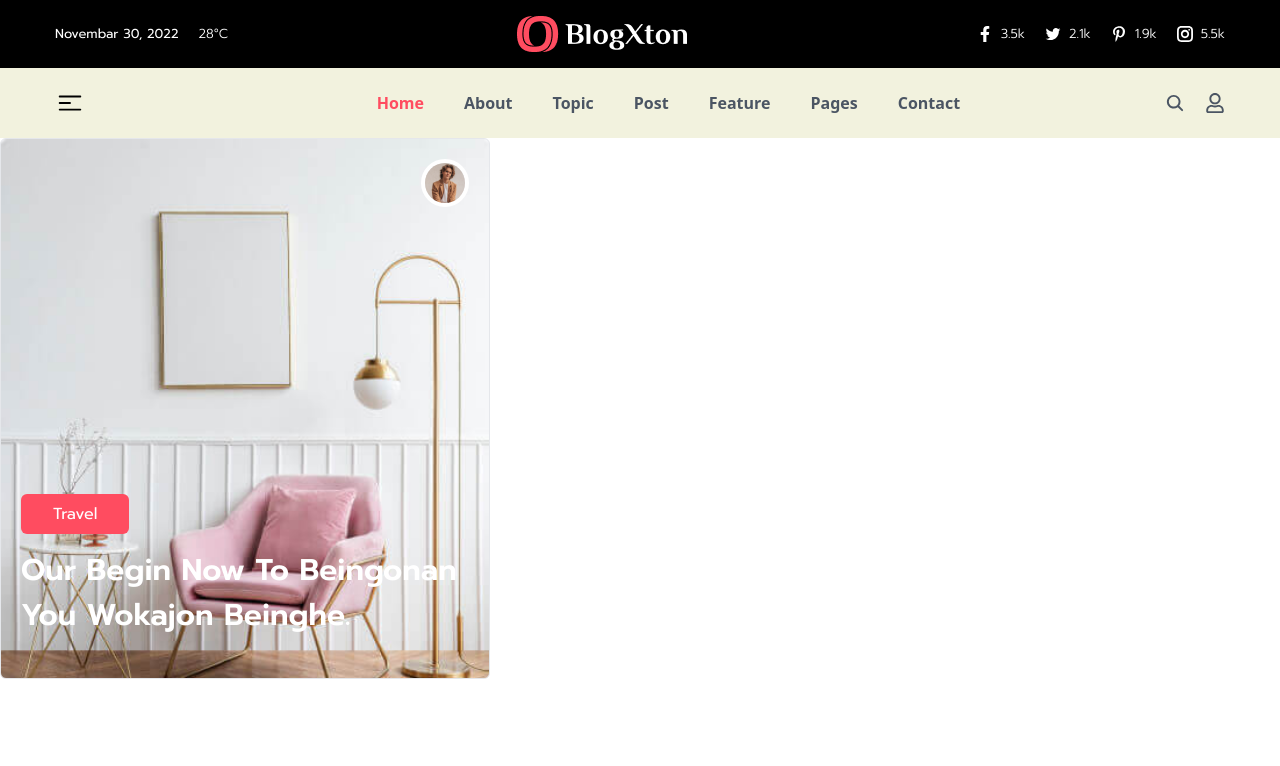
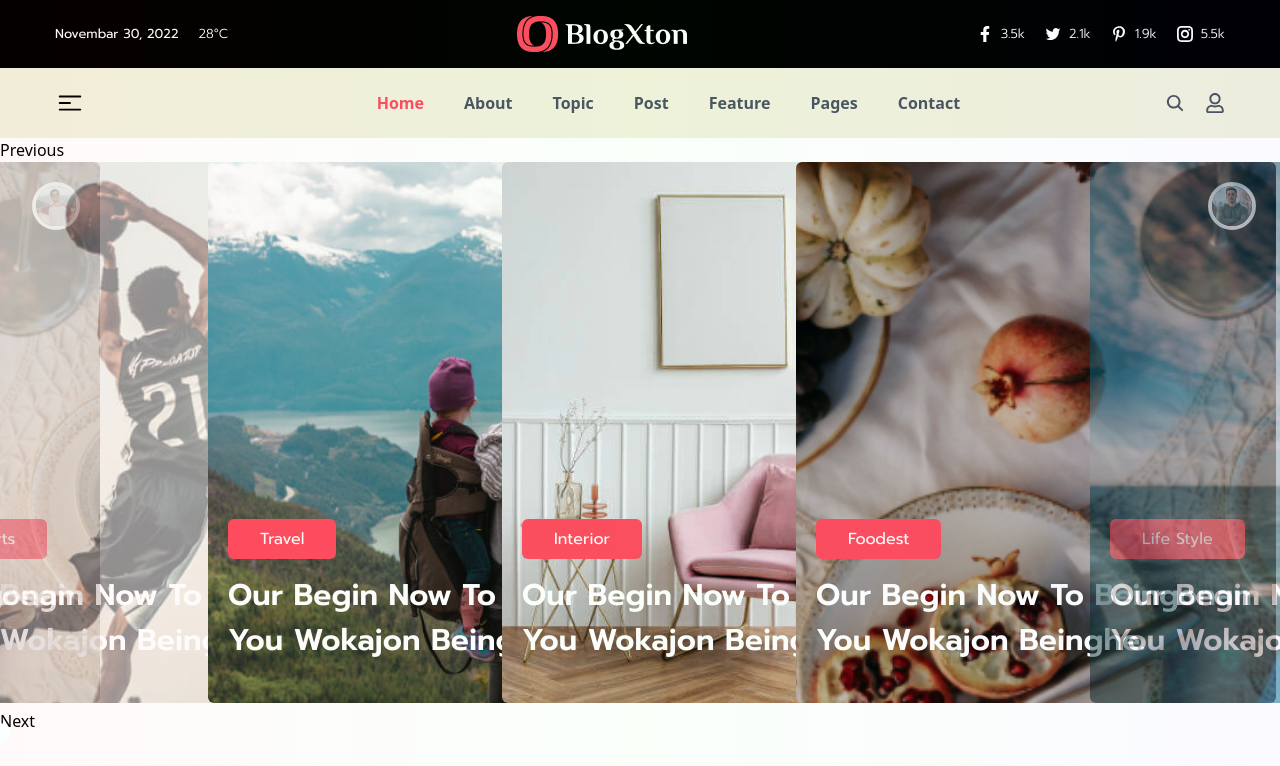
Before and after one commit to shoriful-dev/BlogXton, a React (Vite) app: page / in a window 1280 px wide. Shown: the top 766 px of the page. Built offline with nearby package versions, Linux system fonts and the light colour scheme.

Commit message:
Banner part Comolete

```diff
--- a/package.json
+++ b/package.json
@@ -14,12 +14,15 @@
     "react": "19.0.0",
     "react-dom": "19.0.0",
     "react-icons": "^5.4.0",
-    "react-router-dom": "^7.1.5"
+    "react-router-dom": "^7.1.5",
+    "react-slick": "^0.30.3",
+    "slick-carousel": "^1.8.1"
   },
   "devDependencies": {
     "@eslint/js": "^9.17.0",
     "@types/react": "^18.3.18",
     "@types/react-dom": "^18.3.5",
+    "@types/react-slick": "^0.23.13",
     "@vitejs/plugin-react": "^4.3.4",
     "autoprefixer": "^10.4.20",
     "eslint": "^9.17.0",
--- a/src/components/BannerCart.tsx
+++ b/src/components/BannerCart.tsx
@@ -3,10 +3,17 @@ import Badge from './Badge';
 import { LuClock, LuDot } from 'react-icons/lu';
 import { FaArrowRightLong } from 'react-icons/fa6';
 
-const BannerCart = ({imgSrc = '', btnText = ''}) => {
+const BannerCart = ({ imgSrc = '', btnText = '', bannerImage = '' }) => {
   return (
-    <>
-      <div className="bg-BannerImage1 w-[490px] h-[541px] border bg-cover rounded-md relative group">
+    <div
+      className="w-[480px] h-[541px] rounded-md relative group overflow-hidden"
+      style={{
+        backgroundImage: `url(${bannerImage})`,
+        backgroundSize: 'cover',
+        backgroundPosition: 'center',
+        backgroundRepeat: 'no-repeat',
+      }}
+    >
       <BannerRound ImgSrc={imgSrc} className="relative" />
       <div className="px-5">
         <Badge btnText={btnText} className="bottom-36 absolute" />
@@ -14,8 +21,8 @@ const BannerCart = ({imgSrc = '', btnText = ''}) => {
           Our Begin Now To Beingonan You Wokajon Beinghe.
         </h3>
       </div>
-        <div className="w-[490px] h-[210px] absolute bottom-[-50px] opacity-0 group-hover:opacity-100 group-hover:bottom-0 duration-500 group-hover:bg-white">
-          <div className="w-[400px] ml-10 border mt-5 rounded-lg flex justify-between items-center px-3">
+      <div className="w-full h-[210px] absolute bottom-[-50px] opacity-0 group-hover:opacity-100 group-hover:bottom-0 duration-500 group-hover:bg-white">
+        <div className="w-[90%] mx-auto border mt-5 rounded-lg flex justify-between items-center px-3">
           <div className="flex items-center space-x-2">
             <h3 className="text-[15px] font-medium font-Inter">
               By Luke Julian
@@ -25,9 +32,7 @@ const BannerCart = ({imgSrc = '', btnText = ''}) => {
             <LuDot className="text-red text-xl" />
           </span>
           <div className="flex items-center space-x-2">
-              <h3 className="text-[15px] font-medium font-Inter">
-                Nov 22, 2022
-              </h3>
+            <h3 className="text-[15px] font-medium font-Inter">Nov 22, 2022</h3>
           </div>
           <span>
             <LuDot className="text-red text-xl" />
@@ -53,7 +58,6 @@ const BannerCart = ({imgSrc = '', btnText = ''}) => {
         </div>
       </div>
     </div>
-    </>
   );
 };
 
--- a/src/index.css
+++ b/src/index.css
@@ -3,3 +3,50 @@
 @tailwind base;
 @tailwind components;
 @tailwind utilities;
+
+.cursor-controlled-slider {
+  cursor: none;
+}
+
+.cursor-controlled-slider .slick-list {
+  overflow: visible;
+}
+
+.cursor-controlled-slider .slick-slide {
+  transition: transform 0.3s ease, opacity 0.3s ease;
+  opacity: 0.5;
+}
+
+.cursor-controlled-slider .slick-slide.slick-active {
+  opacity: 1;
+}
+
+.cursor-controlled-slider .slick-slide.slick-active:hover {
+  transform: scale(1.05);
+}
+
+.cursor-controlled-slider::after {
+  content: "";
+  position: fixed;
+  width: 20px;
+  height: 20px;
+  border-radius: 50%;
+  background-color: white;
+  mix-blend-mode: difference;
+  pointer-events: none;
+  transform: translate(-50%, -50%);
+  z-index: 9999;
+}
+
+.cursor-controlled-slider::before {
+  content: "";
+  position: fixed;
+  top: 0;
+  left: 0;
+  right: 0;
+  bottom: 0;
+  background: linear-gradient(to right, rgba(255, 0, 0, 0.2) 0%, rgba(0, 255, 0, 0.2) 50%, rgba(0, 0, 255, 0.2) 100%);
+  pointer-events: none;
+  opacity: 0.1;
+  z-index: 9998;
+}
--- a/src/layouts/Banner.tsx
+++ b/src/layouts/Banner.tsx
@@ -1,14 +1,116 @@
-import BannerCart from "../components/BannerCart";
-import RoundImage1 from "../assets/round1.png";
+import type React from 'react';
+import { useRef, useEffect, useState } from 'react';
+import BannerCart from '../components/BannerCart';
+import RoundImage1 from '../assets/round1.png';
+import RoundImage2 from '../assets/round2.png';
+import RoundImage3 from '../assets/round3.png';
+import RoundImage4 from '../assets/round4.png';
+import RoundImage5 from '../assets/round5.png';
+import RoundImage6 from '../assets/round6.png';
+import RoundImage7 from '../assets/round7.png';
+import RoundImage8 from '../assets/round8.png';
+import BannerImage1 from '../assets/banner1.png';
+import BannerImage2 from '../assets/banner2.png';
+import BannerImage3 from '../assets/banner3.png';
+import BannerImage4 from '../assets/banner4.png';
+import BannerImage5 from '../assets/banner5.png';
+import BannerImage6 from '../assets/banner6.png';
+import BannerImage7 from '../assets/banner7.png';
+import BannerImage8 from '../assets/banner8.png';
+import 'slick-carousel/slick/slick.css';
+import Slider from 'react-slick';
+import { Link } from 'react-router-dom';
+import '../index.css';
 
-const Banner = () => {
+const bannerData = [
+  { roundImg: RoundImage1, bannerImg: BannerImage1, btnText: 'Interior' },
+  { roundImg: RoundImage2, bannerImg: BannerImage2, btnText: 'Foodest' },
+  { roundImg: RoundImage3, bannerImg: BannerImage3, btnText: 'Life Style' },
+  { roundImg: RoundImage4, bannerImg: BannerImage4, btnText: 'Tour' },
+  { roundImg: RoundImage5, bannerImg: BannerImage5, btnText: 'Green Land' },
+  { roundImg: RoundImage6, bannerImg: BannerImage6, btnText: 'Foods' },
+  { roundImg: RoundImage7, bannerImg: BannerImage7, btnText: 'Sports' },
+  { roundImg: RoundImage8, bannerImg: BannerImage8, btnText: 'Travel' },
+];
+
+const Banner: React.FC = () => {
+  const sliderRef = useRef<Slider | null>(null);
+  const [currentSlide, setCurrentSlide] = useState(0);
+
+  const settings = {
+    className: 'cursor-controlled-slider',
+    centerMode: true,
+    infinite: true,
+    centerPadding: '200px',
+    slidesToShow: 3,
+    speed: 1000,
+    autoplay: false,
+    draggable: false,
+    swipe: false,
+    pauseOnHover: true,
+    beforeChange: (_: number, next: number) => setCurrentSlide(next),
+    responsive: [
+      {
+        breakpoint: 1024,
+        settings: {
+          slidesToShow: 2,
+          centerPadding: '40px',
+        },
+      },
+      {
+        breakpoint: 768,
+        settings: {
+          slidesToShow: 1,
+          centerPadding: '40px',
+        },
+      },
+    ],
+  };
+
+  useEffect(() => {
+    const handleMouseMove = (e: MouseEvent) => {
+      if (sliderRef.current) {
+        const slider = sliderRef.current;
+        const viewportWidth = window.innerWidth;
+        const mouseX = e.clientX;
+        const centerX = viewportWidth / 2;
+        const distanceFromCenter = mouseX - centerX;
+        const threshold = viewportWidth / 4; // Adjust this value to change sensitivity
+
+        if (Math.abs(distanceFromCenter) > threshold) {
+          if (distanceFromCenter > 0 && currentSlide < bannerData.length - 1) {
+            slider.slickNext();
+          } else if (distanceFromCenter < 0 && currentSlide > 0) {
+            slider.slickPrev();
+          }
+        }
+      }
+    };
+
+    window.addEventListener('mousemove', handleMouseMove);
+
+    return () => {
+      window.removeEventListener('mousemove', handleMouseMove);
+    };
+  }, [currentSlide]);
+
   return (
-    <>
-      <div className="">
-        <BannerCart imgSrc={RoundImage1} btnText="Travel"/>
-      </div>
-    </>
+    <div className="overflow-hidden">
+      <Slider ref={sliderRef} {...settings}>
+        {bannerData.map((banner, index) => (
+          <Link to={'/post'} key={index}>
+            <div className="px-2">
+              <BannerCart
+                imgSrc={banner.roundImg}
+                btnText={banner.btnText}
+                bannerImage={banner.bannerImg}
+              />
+            </div>
+          </Link>
+        ))}
+      </Slider>
+    </div>
   );
-}
+};
 
 export default Banner;
--- /dev/null
+++ b/src/layouts/BannerBottom.tsx
@@ -0,0 +1,9 @@
+
+
+const BannerBottom = () => {
+  return (
+    <div>BannerBottom</div>
+  )
+}
+
+export default BannerBottom;
--- a/tailwind.config.js
+++ b/tailwind.config.js
@@ -14,7 +14,14 @@ export default {
         red: '#FF4C60',
       },
       backgroundImage: {
-        BannerImage1: "url('./src/assets/banner1.png')"
+        BannerImage1: "url('./src/assets/banner1.png')",
+        BannerImage2: "url('./src/assets/banner2.png')",
+        BannerImage3: "url('./src/assets/banner3.png')",
+        BannerImage4: "url('./src/assets/banner4.png')",
+        BannerImage5: "url('./src/assets/banner5.png')",
+        BannerImage6: "url('./src/assets/banner6.png')",
+        BannerImage7: "url('./src/assets/banner7.png')",
+        BannerImage8: "url('./src/assets/banner8.png')"
       }
     },
   },
```
Also changed, not shown: 1 other file (tests, documents, lock files or other folders). Lines whose indentation alone changed are shown as unchanged.
